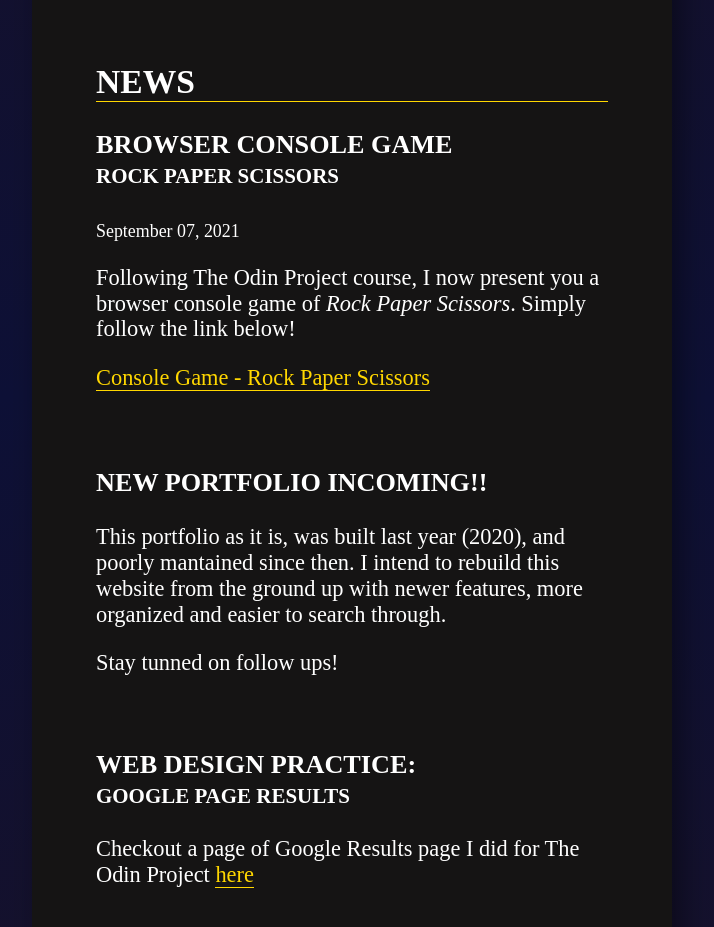
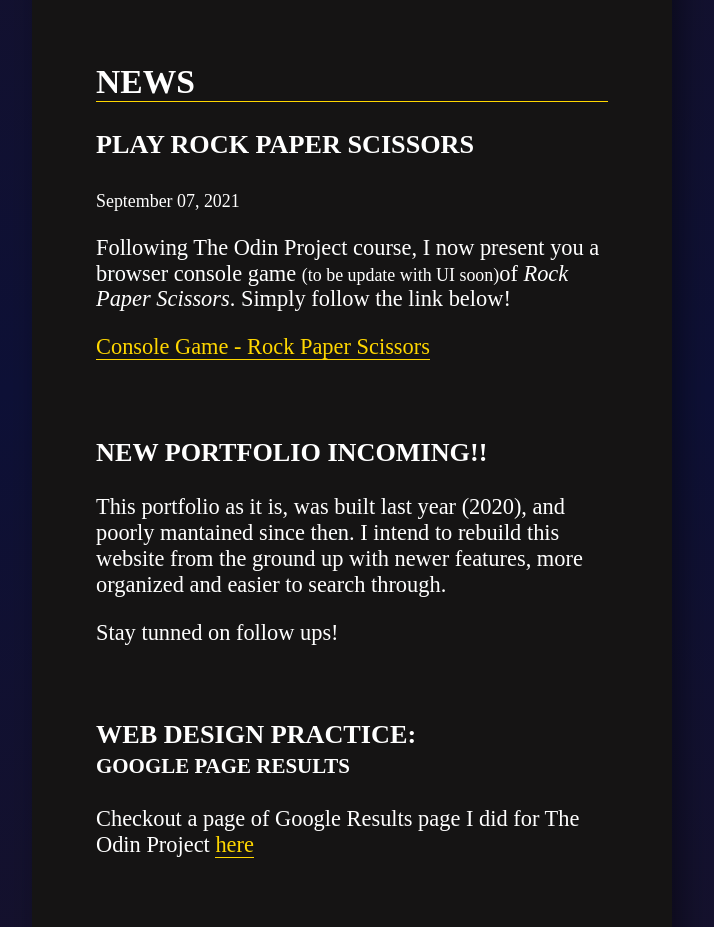
Before and after one commit to nottelmo/nottelmo.github.io, a plain HTML site: page index.html in a window 1280 px wide. Shown: the part 1600-2527 px from the top of the page, without its empty margins (288-1002 px from the left). Drawn offline with Linux system fonts and the light colour scheme.

Commit message:
update rock paper scissors article

```diff
--- a/index.html
+++ b/index.html
@@ -99,11 +99,11 @@
 		<section id="portfolio">
 			<h2>NEWS</h2>
 
-			<h3>Browser Console Game <br> <small>Rock Paper Scissors</small></h3>
+			<h3>Play Rock Paper Scissors</h3>
 			<small>
 				<time datetime="2021-09-07">September 07, 2021</time>
 			</small>
-			<p>Following The Odin Project course, I now present you a browser console game of <em>Rock Paper Scissors</em>. Simply follow the link below!</p>
+      <p>Following The Odin Project course, I now present you a browser console game <small>(to be update with UI soon)</small>of <em>Rock Paper Scissors</em>. Simply follow the link below!</p>
 			<a target="_blank" href="https://nottelmo.github.io/rockpaperscissors/">Console Game - Rock Paper Scissors </a>
 			<br><br><br>
 
```
